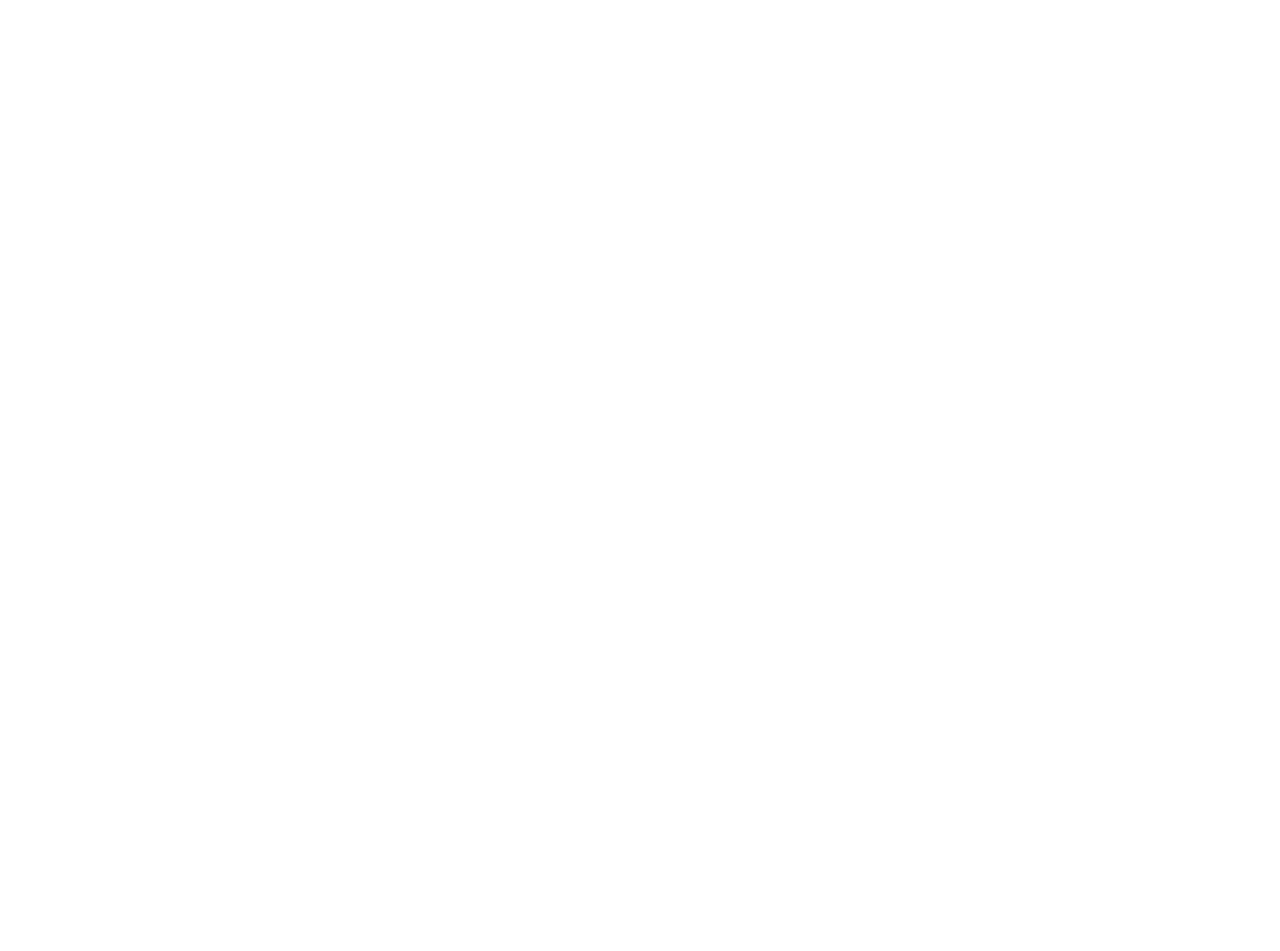
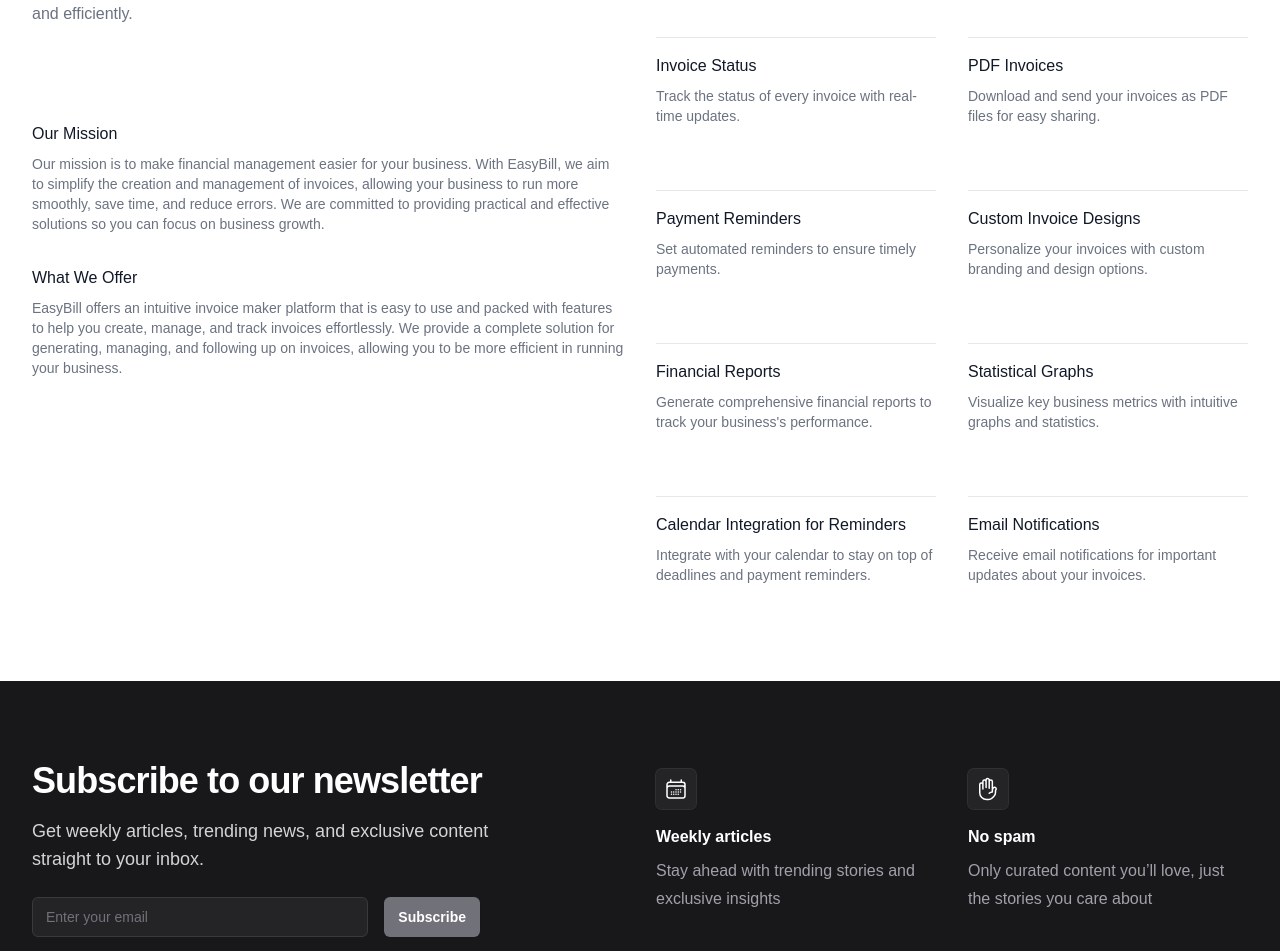
Before and after one commit to rchmfk/invoice-maker, a Next.js app in the folder easy-bill/: page /about in a window 1280 px wide. Before the commit this address had no page. Shown: the part 501-1452 px from the top of the page. Before the commit the page ends 800 px from the top, so only its background shows below. Built offline with nearby package versions, Linux system fonts and the light colour scheme.

Commit message:
add about page

```diff
--- /dev/null
+++ b/easy-bill/src/app/about/page.tsx
@@ -0,0 +1,192 @@
+import Footer from "@/components/Footer";
+import Navbar from "@/components/Navbar";
+import { CalendarDaysIcon, HandRaisedIcon } from "@heroicons/react/24/outline";
+import React from "react";
+const descriptions = [
+  {
+    name: "Our Mission",
+    description:
+      "Our mission is to make financial management easier for your business. With EasyBill, we aim to simplify the creation and management of invoices, allowing your business to run more smoothly, save time, and reduce errors. We are committed to providing practical and effective solutions so you can focus on business growth.",
+  },
+  {
+    name: "What We Offer",
+    description:
+      "EasyBill offers an intuitive invoice maker platform that is easy to use and packed with features to help you create, manage, and track invoices effortlessly. We provide a complete solution for generating, managing, and following up on invoices, allowing you to be more efficient in running your business.",
+  },
+];
+
+const features = [
+  {
+    name: "Registration",
+    description:
+      "Sign up in just a few simple steps and start using EasyBill to manage your invoices.",
+  },
+  {
+    name: "Login",
+    description:
+      "Securely access your account anytime and anywhere.",
+  },
+  {
+    name: "Invoice Creation",
+    description:
+      "Quickly create professional invoices using ready-made templates.",
+  },
+  {
+    name: "Client Management",
+    description:
+      "Easily store and organize client information for future invoices.",
+  },
+  {
+    name: "Invoice Status",
+    description:
+      "Track the status of every invoice with real-time updates.",
+  },
+  {
+    name: "PDF Invoices",
+    description:
+      "Download and send your invoices as PDF files for easy sharing.",
+  },
+  {
+    name: "Payment Reminders",
+    description:
+      "Set automated reminders to ensure timely payments.",
+  },
+  {
+    name: "Custom Invoice Designs",
+    description:
+      "Personalize your invoices with custom branding and design options.",
+  },
+  {
+    name: "Financial Reports",
+    description:
+      "Generate comprehensive financial reports to track your business's performance.",
+  },
+  {
+    name: "Statistical Graphs",
+    description:
+      "Visualize key business metrics with intuitive graphs and statistics.",
+  },
+  {
+    name: "Calendar Integration for Reminders",
+    description:
+      "Integrate with your calendar to stay on top of deadlines and payment reminders.",
+  },
+  {
+    name: "Email Notifications",
+    description:
+      "Receive email notifications for important updates about your invoices.",
+  },
+];
+function About() {
+  return (
+    <>
+    <Navbar/>
+      <div className="bg-white">
+        <div className="mx-auto grid max-w-2xl grid-cols-1 items-center gap-x-8 gap-y-16 px-4 py-16 sm:px-6 sm:py-24 lg:max-w-7xl lg:grid-cols-2 lg:px-8">
+          <div>
+            <h2 className="text-3xl font-bold tracking-tight text-gray-900 sm:text-4xl">
+              About Us
+            </h2>
+            <p className="mt-4 text-gray-500">
+            EasyBill is an intelligent solution for creating and managing invoices for small to medium-sized businesses. We simplify the invoicing process, allowing you to focus on growing your business while we handle the administrative details quickly, easily, and efficiently.
+            </p>
+
+            <dl className="mt-16 grid grid-cols-1 gap-x-6 gap-y-10 sm:grid-cols-2 sm:gap-y-16 lg:gap-x-8"></dl>
+            {descriptions.map((feature) => (
+              <div key={feature.name} className="pt-8">
+                <dt className="font-medium text-gray-900">{feature.name}</dt>
+                <dd className="mt-2 text-sm text-gray-500">
+                  {feature.description}
+                </dd>
+              </div>
+            ))}
+          </div>
+          <div className="">
+            <dl className="mt-16 grid grid-cols-1 gap-x-6 gap-y-10 sm:grid-cols-2 sm:gap-y-16 lg:gap-x-8">
+              {features.map((feature) => (
+                <div
+                  key={feature.name}
+                  className="border-t border-gray-200 pt-4"
+                >
+                  <dt className="font-medium text-gray-900">{feature.name}</dt>
+                  <dd className="mt-2 text-sm text-gray-500">
+                    {feature.description}
+                  </dd>
+                </div>
+              ))}
+            </dl>
+          </div>
+        </div>
+      </div>
+      {/* --- SUBSCRIBE --- */}
+      <div className="relative isolate overflow-hidden bg-zinc-900 py-10 sm:py-16 lg:py-20">
+        <div className="mx-auto max-w-7xl px-6 lg:px-8">
+          <div className="mx-auto grid max-w-2xl grid-cols-1 gap-x-8 gap-y-16 lg:max-w-none lg:grid-cols-2">
+            <div className="max-w-xl lg:max-w-lg">
+              <h2 className="text-4xl font-semibold tracking-tight text-white">
+                Subscribe to our newsletter
+              </h2>
+              <p className="mt-4 text-lg text-zinc-300">
+                Get weekly articles, trending news, and exclusive content
+                straight to your inbox.
+              </p>
+              <div className="mt-6 flex max-w-md gap-x-4">
+                <label htmlFor="email-address" className="sr-only">
+                  Email address
+                </label>
+                <input
+                  id="email-address"
+                  name="email"
+                  type="email"
+                  required
+                  placeholder="Enter your email"
+                  className="min-w-0 flex-auto rounded-md bg-white/5 px-3.5 py-2 text-base text-white outline outline-1 -outline-offset-1 outline-white/10 placeholder:text-zinc-500 focus:outline focus:outline-2 focus:-outline-offset-2 focus:outline-zinc-500 sm:text-sm/6"
+                />
+                <button
+                  type="submit"
+                  className="flex-none rounded-md bg-zinc-500 px-3.5 py-2.5 text-sm font-semibold text-white shadow-sm hover:bg-zinc-400 focus-visible:outline focus-visible:outline-2 focus-visible:outline-offset-2 focus-visible:outline-zinc-500"
+                >
+                  Subscribe
+                </button>
+              </div>
+            </div>
+            <dl className="grid grid-cols-1 gap-x-8 gap-y-10 sm:grid-cols-2 lg:pt-2">
+              <div className="flex flex-col items-start">
+                <div className="rounded-md bg-white/5 p-2 ring-1 ring-white/10">
+                  <CalendarDaysIcon
+                    aria-hidden="true"
+                    className="size-6 text-white"
+                  />
+                </div>
+                <dt className="mt-4 text-base font-semibold text-white">
+                  Weekly articles
+                </dt>
+                <dd className="mt-2 text-base/7 text-zinc-400">
+                  Stay ahead with trending stories and exclusive insights
+                </dd>
+              </div>
+              <div className="flex flex-col items-start">
+                <div className="rounded-md bg-white/5 p-2 ring-1 ring-white/10">
+                  <HandRaisedIcon
+                    aria-hidden="true"
+                    className="size-6 text-white"
+                  />
+                </div>
+                <dt className="mt-4 text-base font-semibold text-white">
+                  No spam
+                </dt>
+                <dd className="mt-2 text-base/7 text-zinc-400">
+                  Only curated content you’ll love, just the stories you care
+                  about
+                </dd>
+              </div>
+            </dl>
+          </div>
+        </div>
+      </div>
+    <Footer/>
+    </>
+  );
+}
+
+export default About;
```
